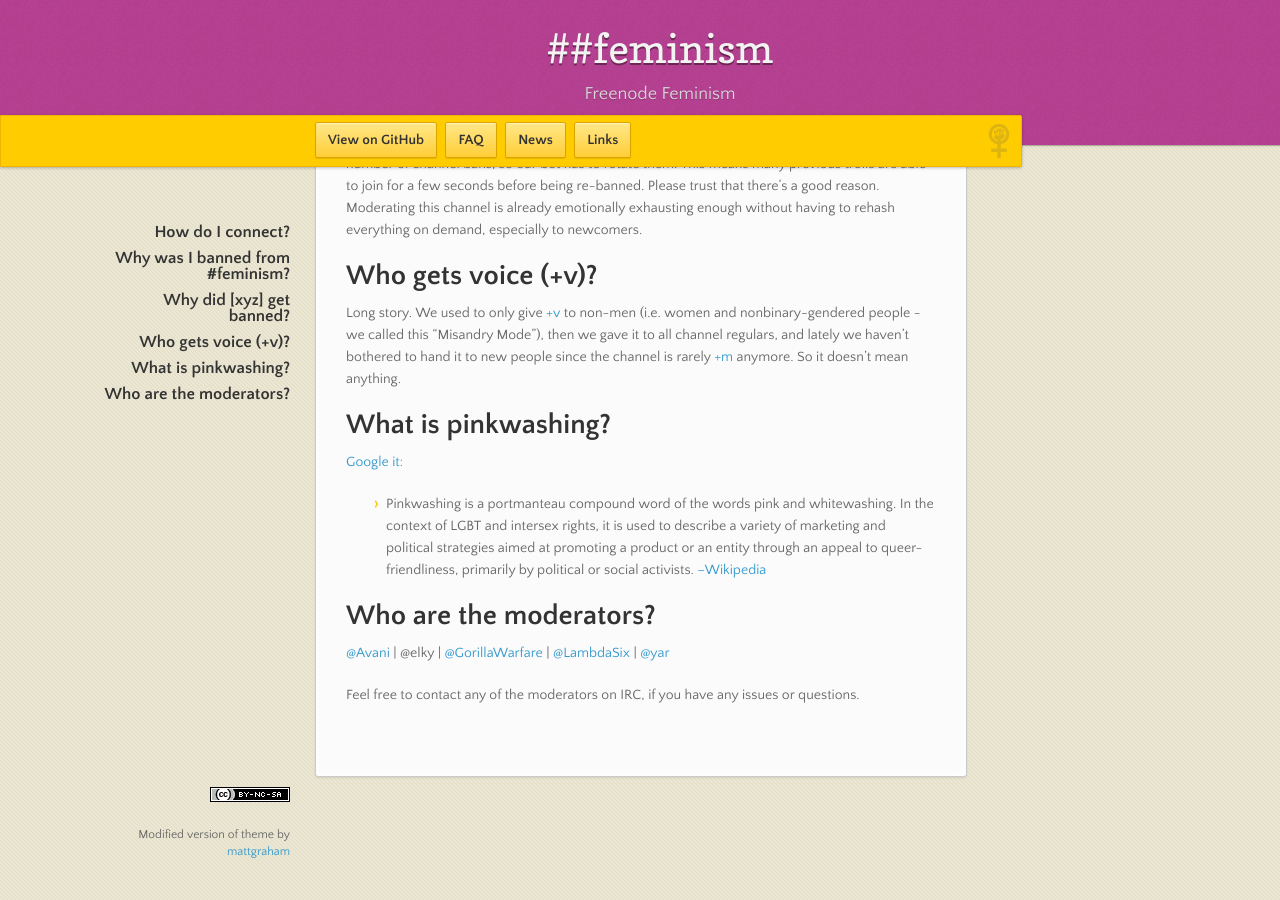
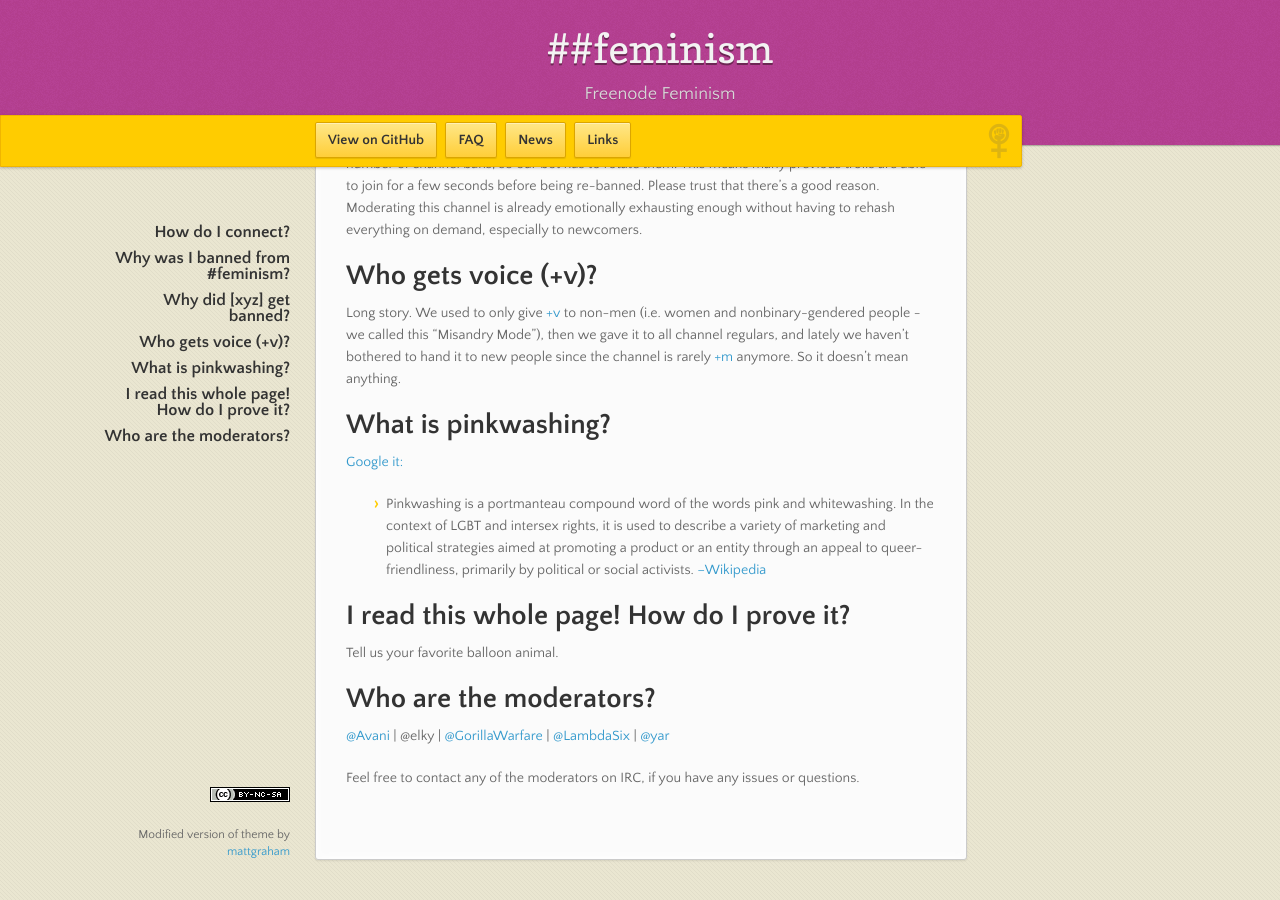
Before and after one commit to feminism-chat/feminism-chat.github.io, a Jekyll site: the page built from faq.md, in a window 1280 px wide and 900 px high, scrolled down 598 px. Built offline with Jekyll 4.4.1, drawn with Linux system fonts in a browser that asks for light colours; nearby versions of some CDN libraries.

Commit message:
move to FAQ: balloon animal

```diff
--- a/faq.md
+++ b/faq.md
@@ -34,6 +34,10 @@ Long story. We used to only give [+v](https://freenode.net/kb/answer/channelmode
 
 * Pinkwashing is a portmanteau compound word of the words pink and whitewashing. In the context of LGBT and intersex rights, it is used to describe a variety of marketing and political strategies aimed at promoting a product or an entity through an appeal to queer-friendliness, primarily by political or social activists. [--Wikipedia](https://en.wikipedia.org/wiki/Pinkwashing_(LGBT))
 
+# I read this whole page! How do I prove it?
+
+Tell us your favorite balloon animal.
+
 # Who are the moderators?
 
 [@Avani](https://github.com/annavani) \| @elky \| [@GorillaWarfare](https://github.com/molly) \| [@LambdaSix](https://github.com/LambdaSix) \| [@yar](https://github.com/yardenac)
```
Also changed, not shown: index.md (+0 -2 lines).
